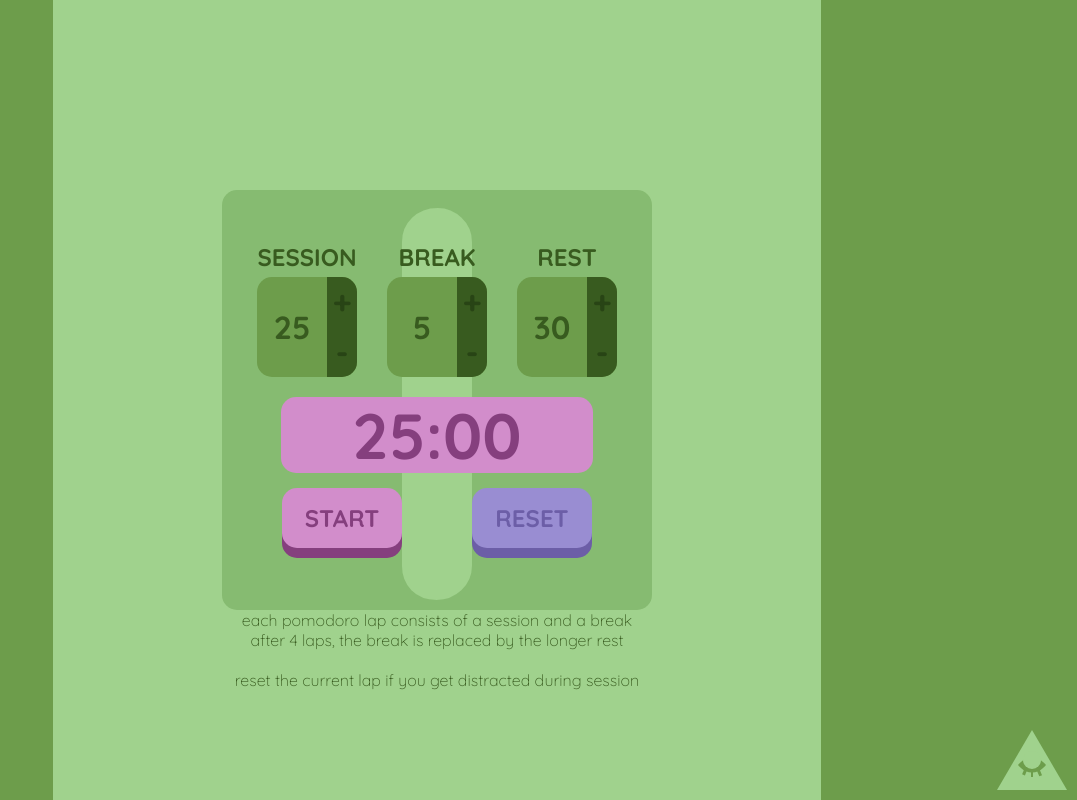
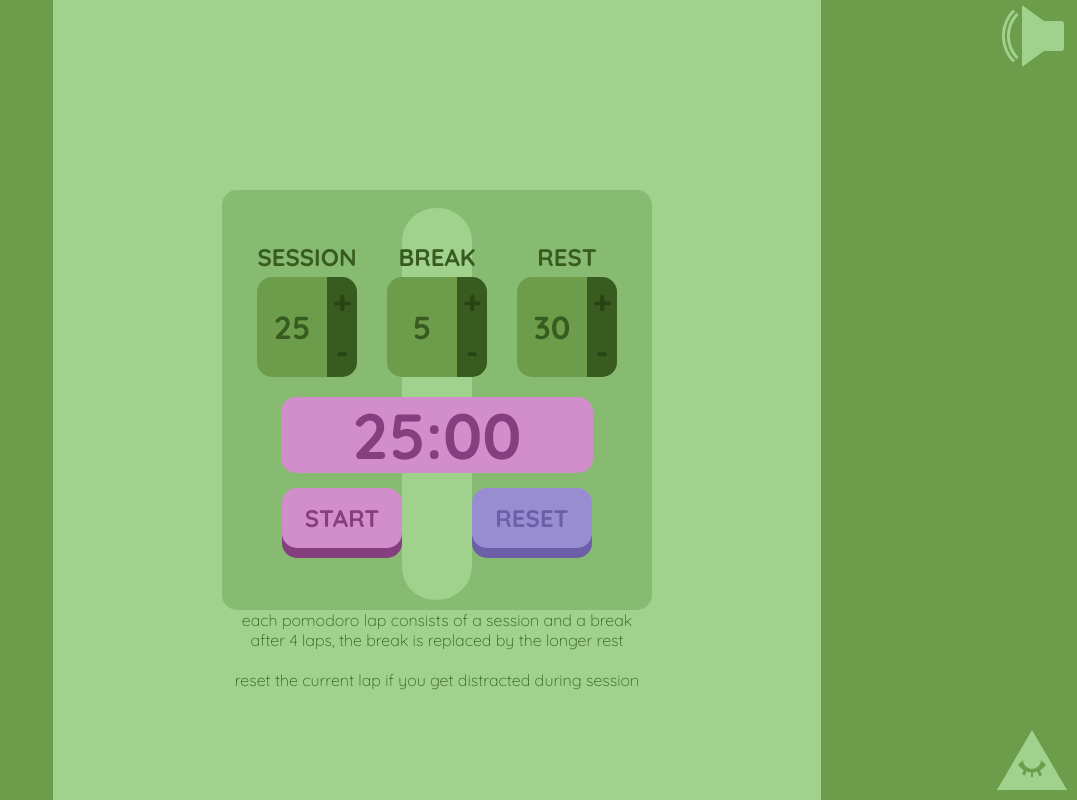
Before and after one commit to junkdeck/pomodoro, a plain HTML site: page index.html in a window 1280 px wide. Shown: the whole page, without its empty margins (203-1280 px from the left). Drawn offline with nearby package versions, Linux system fonts and the light colour scheme.

Commit message:
speaker icon

```diff
--- a/index.html
+++ b/index.html
@@ -5,8 +5,17 @@
   <title>POMODORO</title>
   <link rel="stylesheet" href="./master.css">
   <link rel="stylesheet" href="./junq.css">
+  <link rel="stylesheet" href="./sounder.css">
 </head>
 <body>
+
+  <div class="sounder">
+    <div class="sounder-cross"></div>
+    <div class="sounder-ring"></div>
+    <div class="sounder-speaker"></div>
+    <div class="sounder-waves"></div>
+  </div>
+
   <div class="junq"></div>
   <div class="junq-lash"></div>
   <div class="wrapper">
--- /dev/null
+++ b/sounder.css
@@ -0,0 +1,43 @@
+.sounder{
+  position: absolute;
+  top:0;
+  right:0;
+
+  margin: 5px;
+
+  width: 50px;
+  height: 50px;
+}
+
+.sounder-speaker{
+  position: relative;
+
+  border-top: solid 16px transparent;
+  border-bottom: solid 16px transparent;
+  border-left: solid 22px #a0d28d;
+}
+
+.sounder-speaker::after{
+  content:"";
+  display: block;
+
+  width: 20px;
+  height: 30px;
+  background: #a0d28d;
+
+  border-radius: 0 3px 3px 0;
+}
+
+.sounder-waves{
+  width:30px;
+  height:30px;
+
+  border:10px double #a0d28d;
+  border-width:0px 0px 8px 8px;
+  border-radius:0 0 0 50px;
+  transform:rotate(45deg);
+
+  position: relative;
+  bottom: 50px;
+  right:28px;
+}
```
